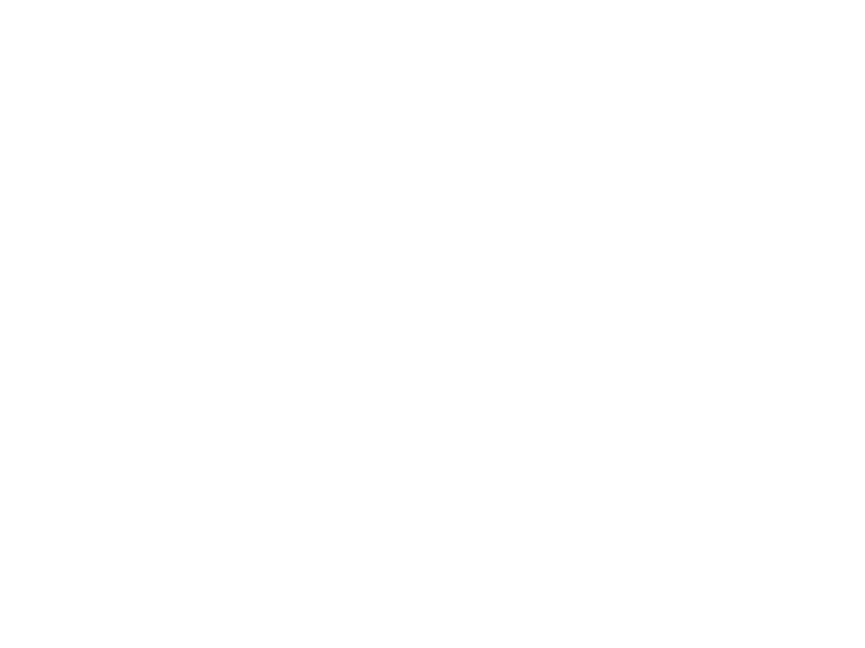
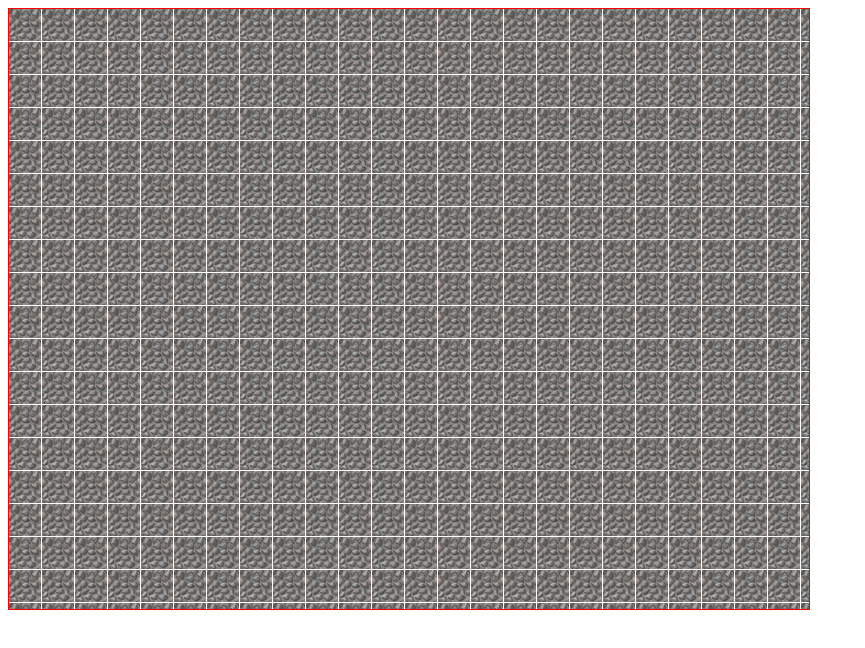
Before and after one commit to ablakey/mazecraft, a website built with Parcel: page src/index.html in a window 1280 px wide. Shown: the whole page, without its empty margins (0-865 px from the left). Built offline with nearby package versions, Linux system fonts and the light colour scheme; animation ran at ten frames a second.

Commit message:
progress on map frame experiments

```diff
--- a/src/assets/textures/index.ts
+++ b/src/assets/textures/index.ts
@@ -5,8 +5,9 @@
 //
 
 import gravel from "./gravel.png";
+import gravelSmall from "./gravelSmall.png";
 import wolftextures from "./wolftextures.png";
 
-export const textures = { gravel, wolftextures };
+export const textures = { gravel, gravelSmall, wolftextures };
 
 export type TextureName = keyof typeof textures;
--- a/src/engine/Engine.ts
+++ b/src/engine/Engine.ts
@@ -1,4 +1,5 @@
 import { Assets } from "./Assets";
+import { MapFrame } from "./MapFrame";
 import { Viewport } from "./Viewport";
 
 const FPS = 60;
@@ -9,6 +10,7 @@ const FPS = 60;
 export class Engine {
   assets: Assets;
   viewport: Viewport;
+  mapframe: MapFrame;
   now: number;
   lastTime: number;
   tickDelta: number;
@@ -19,6 +21,7 @@ export class Engine {
   constructor() {
     this.assets = new Assets();
     this.viewport = new Viewport(640, 400);
+    this.mapframe = new MapFrame(800, 600);
   }
 
   async init() {
@@ -43,9 +46,10 @@ export class Engine {
 
     // TODO: advance the game by a tick.
     // game.player.moveForward();
-    Game.player.rotateRight();
+    // Game.player.rotateRight();
+    // this.viewport.drawFrame();
 
-    this.viewport.drawFrame();
+    this.mapframe.draw();
 
     requestAnimationFrame(() => this.tick());
   }
--- /dev/null
+++ b/src/engine/MapFrame.ts
@@ -0,0 +1,51 @@
+const TILE_SIZE = 32;
+const BORDER_SIZE = 1;
+const CELL_SIZE = TILE_SIZE + BORDER_SIZE;
+
+const offsetX = 0;
+const offsetY = 0;
+
+export class MapFrame {
+  private width: number;
+  private height: number;
+  private ctx: CanvasRenderingContext2D;
+
+  constructor(w: number, h: number) {
+    const viewport = document.querySelector<HTMLCanvasElement>("#mapframe")!;
+    const canvas = document.createElement("canvas");
+    viewport.appendChild(canvas);
+    this.ctx = canvas.getContext("2d", { alpha: false })!;
+    this.ctx.imageSmoothingEnabled = false;
+    this.ctx.canvas.width = w;
+    this.ctx.canvas.height = h;
+    this.width = w;
+    this.height = h;
+  }
+
+  draw() {
+    // offsetX--;
+    // offsetY--;
+    this.ctx.fillStyle = "white";
+    this.ctx.fillRect(0, 0, this.width, this.height);
+    this.drawCells();
+  }
+
+  drawCells() {
+    const numCols = Math.ceil(this.width / CELL_SIZE);
+    const numRows = Math.ceil(this.height / CELL_SIZE);
+
+    for (let row = 0; row < numRows; row++) {
+      for (let col = 0; col < numCols; col++) {
+        const offX = offsetX % CELL_SIZE;
+        const offY = offsetY % CELL_SIZE;
+
+        this.drawCell(col * CELL_SIZE + offX, row * CELL_SIZE + offY);
+      }
+    }
+  }
+
+  drawCell(x: number, y: number) {
+    const tex = Engine.assets.textures.gravelSmall;
+    this.ctx.drawImage(tex, x, y);
+  }
+}
--- a/src/index.html
+++ b/src/index.html
@@ -5,7 +5,8 @@
     <meta name="Viewport" content="width=device-width, initial-scale=1, maximum-scale=1,user-scalable=no" />
   </head>
   <body>
-    <div id="Viewport"></div>
+    <div id="viewport"></div>
+    <div id="mapframe"></div>
     <div id="ui"></div>
     <link rel="stylesheet" href="styles.css" type="text/css" />
     <script type="module" src="main.ts"></script>
--- a/src/styles.css
+++ b/src/styles.css
@@ -1,3 +1,7 @@
+* {
+  /* box-sizing: border-box; */
+}
+
 #viewport > canvas {
   width: 960;
   height: 600;
@@ -6,8 +10,9 @@
   display: none;
 }
 
-#map > canvas {
-  width: 960;
+#mapframe > canvas {
+  width: 800;
   height: 600;
   image-rendering: pixelated;
+  border: 1px solid red;
 }
```
Also changed, not shown: src/assets/textures/gravelSmall.png (added).
